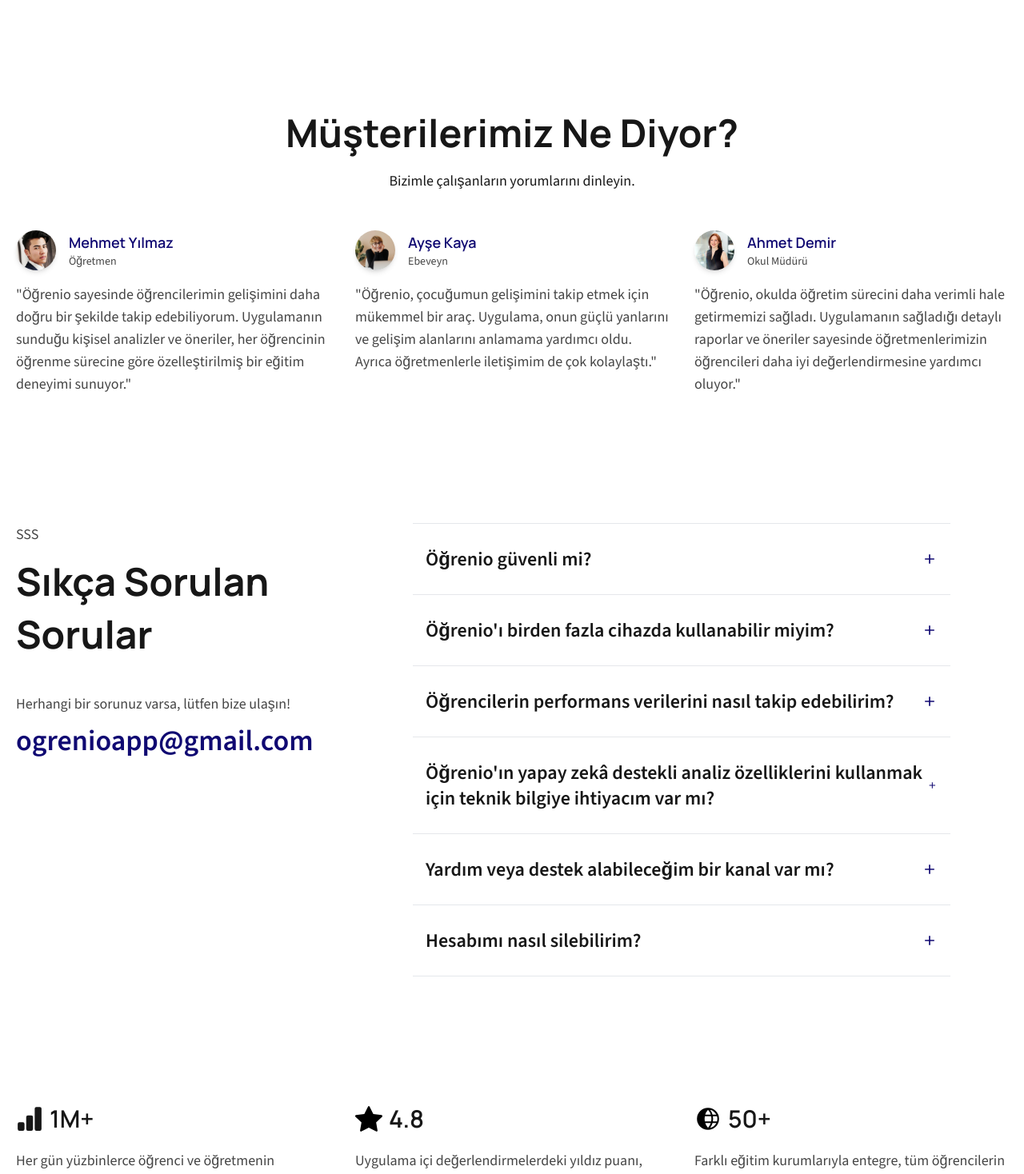
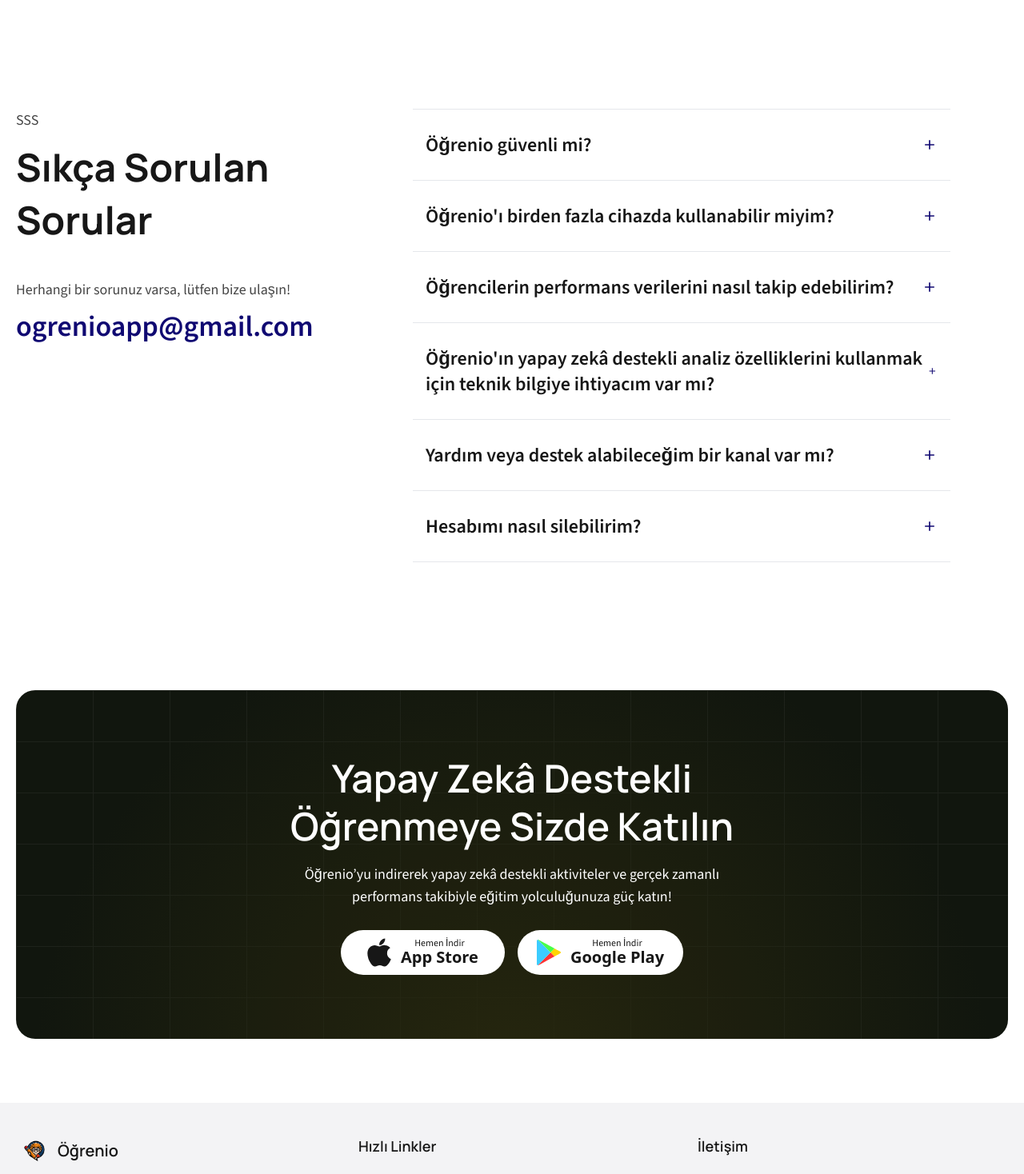
Before and after one commit to Ogrenio/ogrenio.github.io, a Next.js app: page / in a window 1280 px wide. Shown: the part 5700-7168 px from the top of the page at 80% size. Built offline with nearby package versions, Linux system fonts and the light colour scheme.

Commit message:
müşteri yorumları youm satırına alındı google play linki girldi paket fiyatı güncellendi

```diff
--- a/src/app/page.tsx
+++ b/src/app/page.tsx
@@ -44,18 +44,20 @@
         >
           <Pricing />
         </Section>
-
-        <Section
+        {/*<Section
           id="testimonials"
           title="Müşterilerimiz Ne Diyor?"
           description="Bizimle çalışanların yorumlarını dinleyin."
         >
           <Testimonials />
-        </Section>
+        </Section>*/ }
+
+
+
 
         <FAQ />
 
-        <Stats />
+         {/*<Stats />*/ }
 
         <CTA />
       </Container>
--- a/src/data/cta.ts
+++ b/src/data/cta.ts
@@ -2,5 +2,5 @@
     heading: 'Yapay Zekâ Destekli Öğrenmeye Sizde Katılın',
     subheading: 'Öğrenio’yu indirerek yapay zekâ destekli aktiviteler ve gerçek zamanlı performans takibiyle eğitim yolculuğunuza güç katın!',
     appStoreUrl: '#',
-    googlePlayUrl: '#'
+    googlePlayUrl: 'https://play.google.com/store/apps/details?id=com.kidszone.yapayline&pcampaignid=web_share'
   };
--- a/src/data/pricing.ts
+++ b/src/data/pricing.ts
@@ -13,7 +13,7 @@
   },
   {
     name: 'Profesyonel',
-    price: 49,
+    price: 59,
     features: [
       'İleri düzey yapay zekâ analizi',
       '5 kullanıcıya kadar',
```
